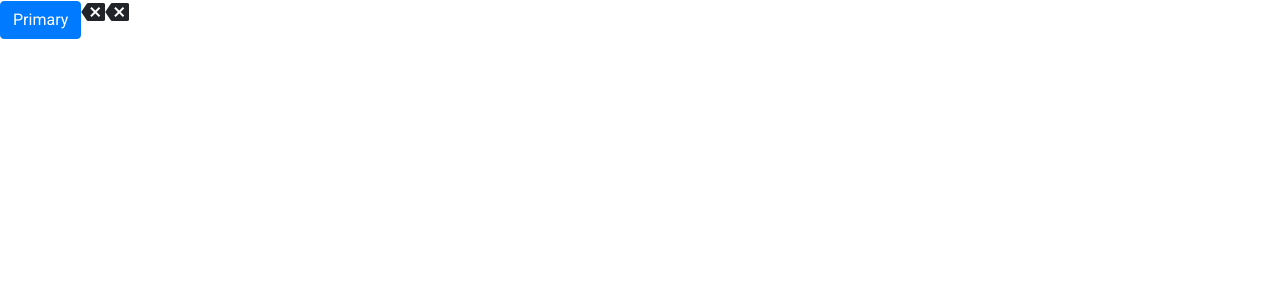
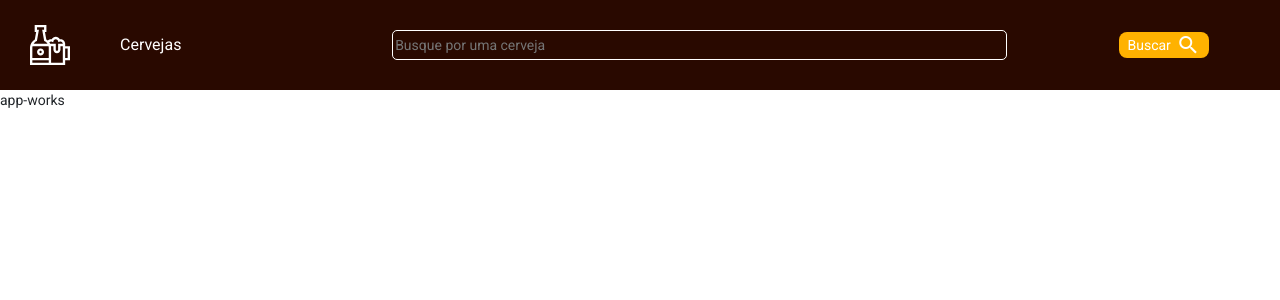
Before and after one commit to padawansaraujo/padawans-cervejaria, an Angular app in the folder padawans-cervejaria/: page /listagens in a window 1280 px wide. Shown: the top 300 px of the page. Built offline with nearby package versions, Linux system fonts and the light colour scheme.

Commit message:
corrigindo o app routing

```diff
--- a/padawans-cervejaria/src/app/app.component.html
+++ b/padawans-cervejaria/src/app/app.component.html
@@ -1,7 +1 @@
-
-
-<button type="button" class="btn btn-primary">Primary</button>
-
-<mat-icon>backspace</mat-icon>
-
-<mat-icon>backspace</mat-icon>
+<router-outlet></router-outlet>
--- /dev/null
+++ b/padawans-cervejaria/src/app/listagens/listagens.component.html
@@ -0,0 +1,2 @@
+<app-header></app-header>
+<p>app-works</p>
--- /dev/null
+++ b/padawans-cervejaria/src/app/listagens/listagens.component.ts
@@ -0,0 +1,15 @@
+import { Component, OnInit } from '@angular/core';
+
+@Component({
+  selector: 'app-listagens',
+  templateUrl: './listagens.component.html',
+  styleUrls: ['./listagens.component.css']
+})
+export class ListagensComponent implements OnInit {
+
+  constructor() { }
+
+  ngOnInit(): void {
+  }
+
+}
```
Also changed, not shown: padawans-cervejaria/src/app/app-routing.module.ts (+7 -4 lines), padawans-cervejaria/src/app/app.module.ts (+10 -2 lines), padawans-cervejaria/src/app/listagens/listagens.component.css (added), 1 other file (tests, documents, lock files or other folders).
